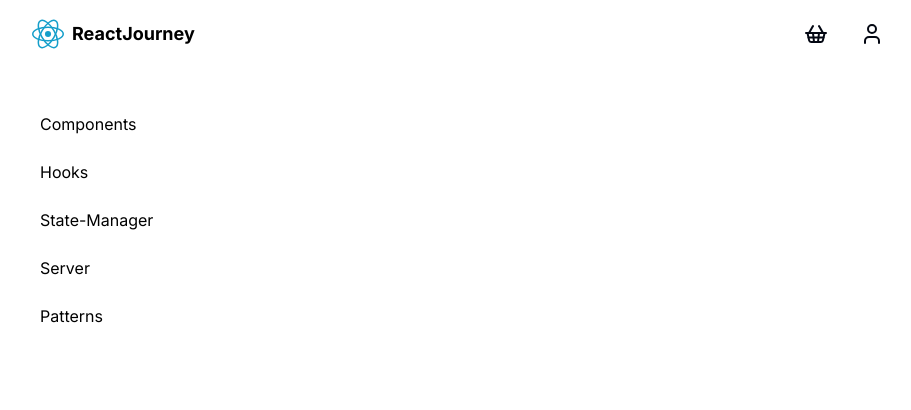
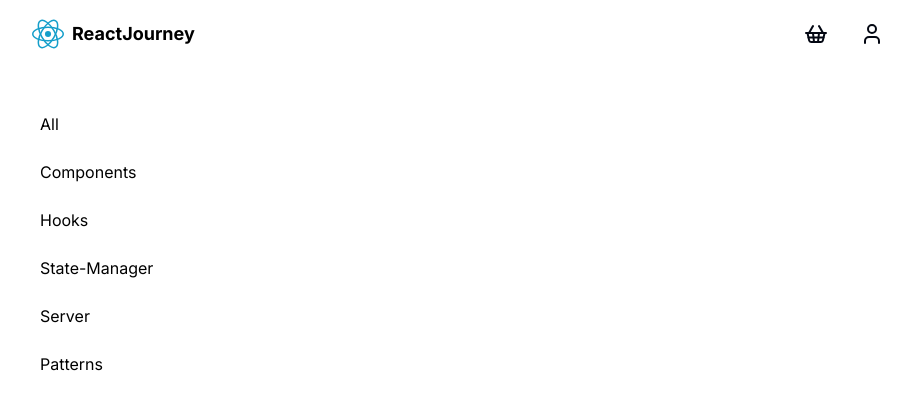
Before and after one commit to mirkobozzetto/workshop_component, a Next.js app: page / in a window 1280 px wide. Shown: the top 410 px of the page, without its empty margins (176-1087 px from the left). Built offline with nearby package versions, Linux system fonts and the light colour scheme.

Commit message:
chore: Update MenuFilter component to accept filters prop and add new links

```diff
--- a/app/page.tsx
+++ b/app/page.tsx
@@ -2,7 +2,8 @@ import Header from "@/components/Header";
 import MenuFilter from "@/components/MenuFilter";
 import { REACT_CARDS } from "@/data/cardsData";
 
-export default function Home() {
+export default function Home({}) {
+  // const currentFilter = searchParams.filter;
   const filters = [
     ...(new Set(REACT_CARDS.map((card) => card.category)) as Iterable<string>),
   ];
--- a/components/MenuFilter.tsx
+++ b/components/MenuFilter.tsx
@@ -1,24 +1,43 @@
 import Link from "next/link";
+
+type StyledLinkProps = {
+  href: string;
+  children: React.ReactNode;
+};
 
 type MenuFilterProps = {
   filters: string[];
 };
 
-const MenuFilter = ({ filters }: MenuFilterProps) => {
-  const newLocal =
-    "hover:bg-gray-200 px-2 py-1 rounded-md capitalize transition-colors";
+const StyledLink = ({ href, children }: StyledLinkProps) => (
+  <Link
+    href={href}
+    className="hover:bg-gray-200 px-2 py-1 rounded-md capitalize transition-colors"
+  >
+    {children}
+  </Link>
+);
+
+const MenuItem = ({ children }: { children: React.ReactNode }) => {
   return (
     <aside className="flex lg:flex-col flex-wrap gap-4 w-full lg:max-w-[200px]">
-      {filters.map((filter) => (
-        <Link
-          key={filter}
-          href={`/?filter=${filter}`}
-          className="hover:bg-gray-200 px-2 py-1 rounded-md capitalize transition-colors"
-        >
-          {filter}
-        </Link>
-      ))}
+      {children}
     </aside>
   );
 };
+
+const MenuFilter = ({ filters }: MenuFilterProps) => {
+  return (
+    <MenuItem>
+      <StyledLink key="all" href="/?filter=all">
+        All
+      </StyledLink>
+      {filters.map((filter) => (
+        <StyledLink key={filter} href={`/?filter=${filter}`}>
+          {filter}
+        </StyledLink>
+      ))}
+    </MenuItem>
+  );
+};
 export default MenuFilter;
```
